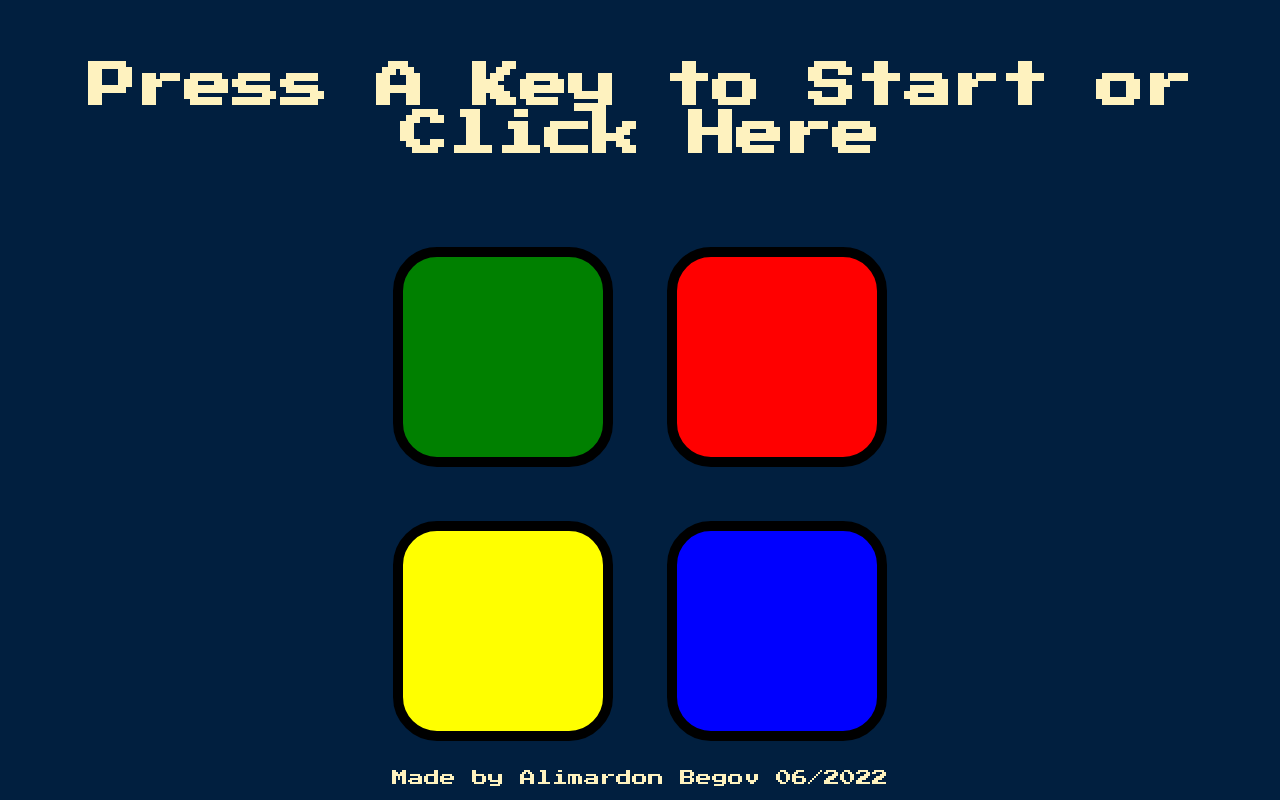
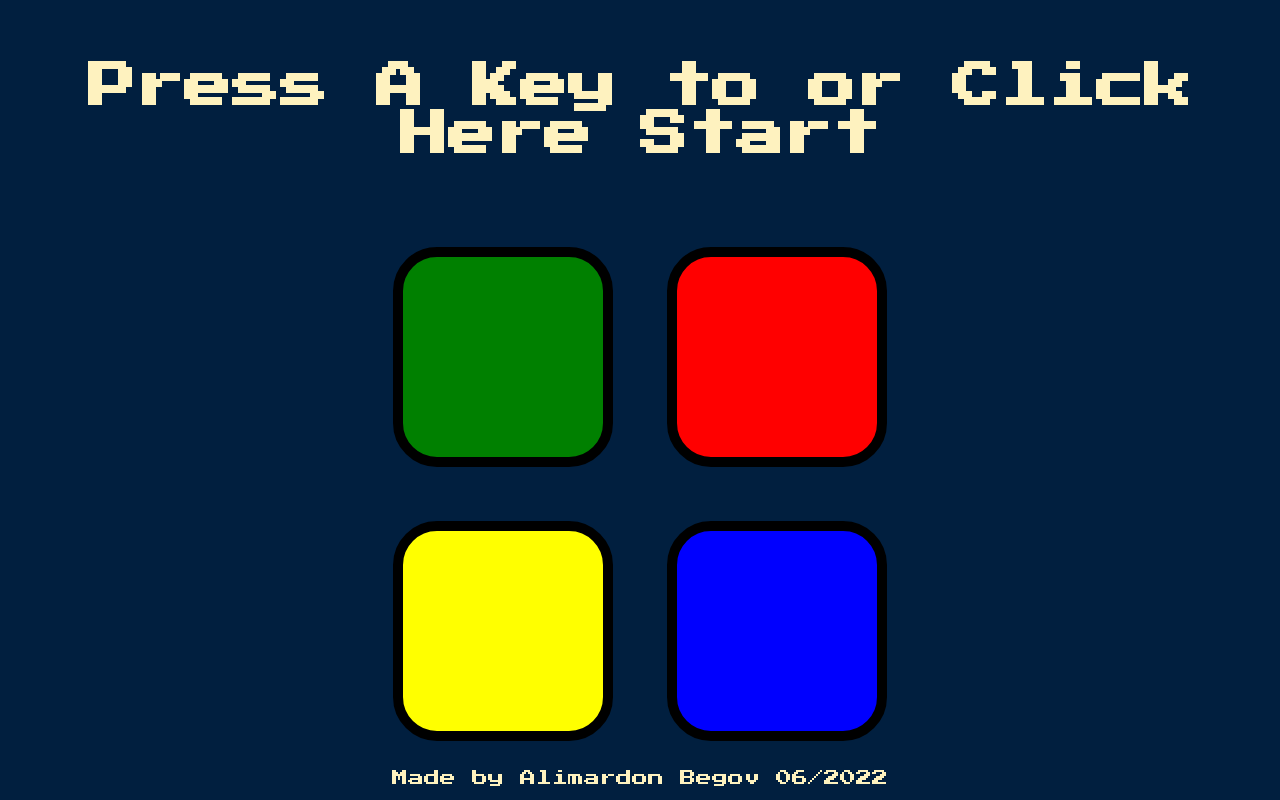
Before and after one commit to alimardonbegov/SimonGame, a plain HTML site: page index.html in a window 1280 px wide. Drawn offline with nearby package versions, Linux system fonts and the light colour scheme.

Commit message:
Update index.html

```diff
--- a/index.html
+++ b/index.html
@@ -12,7 +12,7 @@
   </head>
 
   <body>
-    <h1 id="level-title">Press A Key to Start or Click Here</h1>
+    <h1 id="level-title">Press A Key to  or Click Here Start</h1>
     <div class="container">
       <div lass="row">
         <div type="button" id="green" class="btn green"></div>
```
